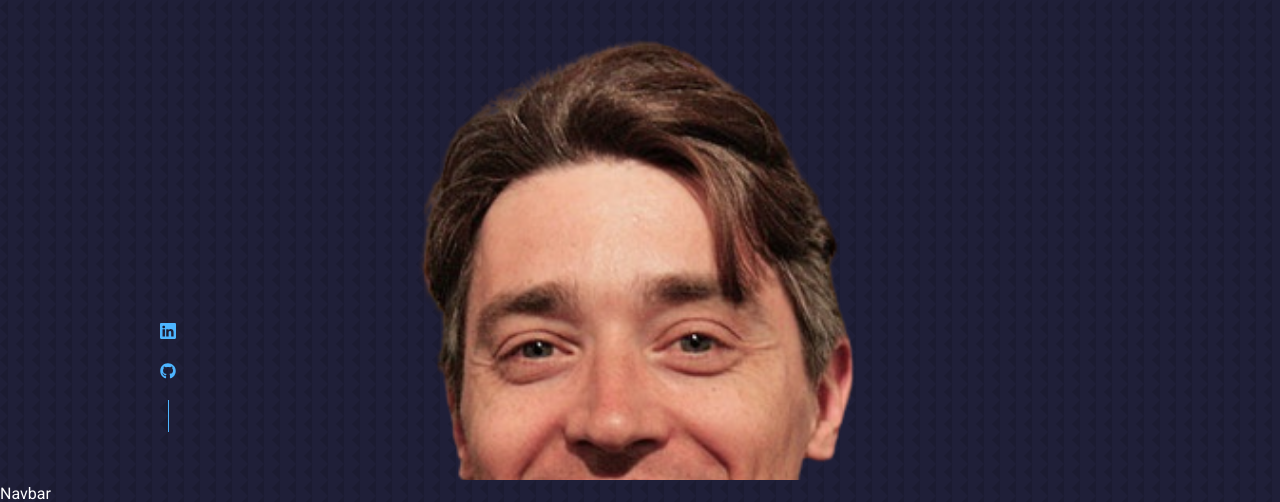
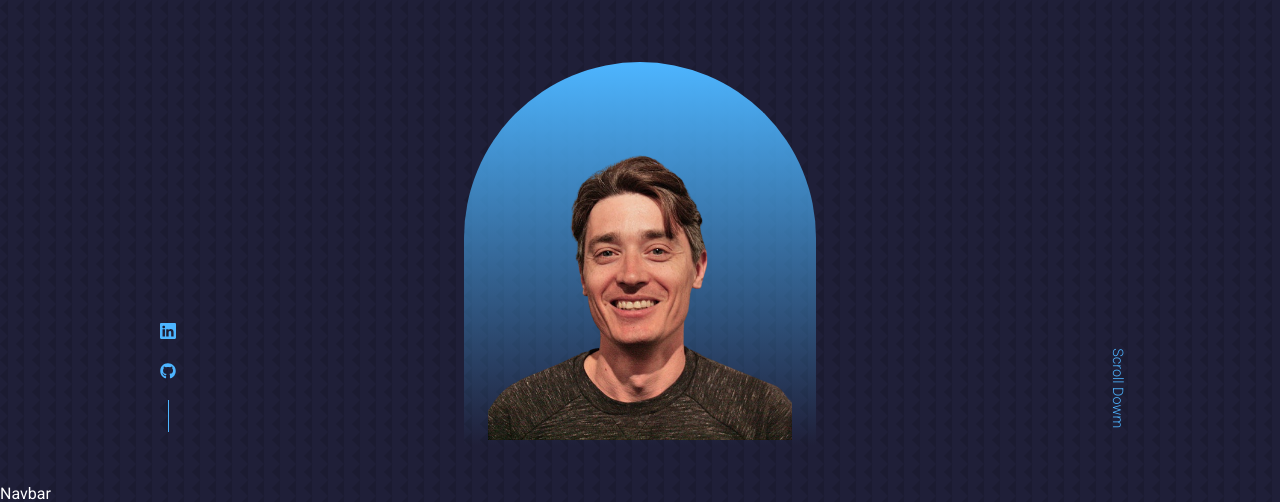
Before and after one commit to TomasGarciaDev/react-portafolio-dev-website, a React (Create React App) app: page / in a window 1280 px wide. Shown: the part 320-822 px from the top of the page. Built offline with nearby package versions, Linux system fonts and the light colour scheme.

Commit message:
CSS for image and Scroll down link

```diff
--- a/src/componets/header/Header.jsx
+++ b/src/componets/header/Header.jsx
@@ -16,7 +16,7 @@
         <div className='me'>
           <img src={ME}></img>
         </div>
-        <a href='#content' className='scroll_down'>Scroll Dowm</a>
+        <a href='#content' className='scroll__down'>Scroll Dowm</a>
       </div>
     </header>
   )
--- a/src/componets/header/header.css
+++ b/src/componets/header/header.css
@@ -36,3 +36,28 @@
   height: 2rem;
   background: var(--color-primary);
 }
+
+/* ============ ME ========== */
+
+.me {
+  background: linear-gradient(var(--color-primary), transparent);
+  width: 22rem;
+  height: 24rem;
+  position: absolute;
+  left: calc(50% - 11rem);
+  margin-top: 4rem;
+  border-radius: 12rem 12rem 0 0;
+  overflow: hidden;
+  padding: 5rem 1.5rem 1.5rem 1.5rem;
+}
+
+/* ============ SCROLL DOWN ========== */
+
+.scroll__down {
+  position: absolute;
+  right: -2.3rem;
+  bottom: 5rem;
+  transform: rotate(90deg);
+  font-weight: 300;
+  font-size: 0.9rem;
+}
```
